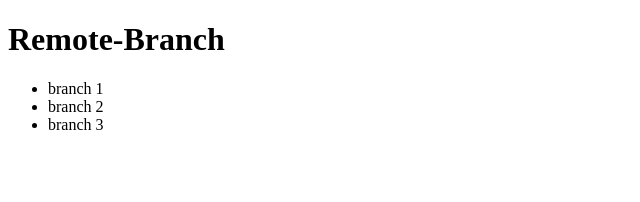
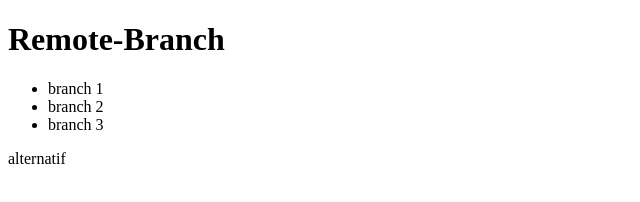
Before and after one commit to Fahriza123/remote-branch, a plain HTML site: page index.html in a window 1280 px wide. Shown: the full height of the page, 0-640 px from the left. Drawn offline with Linux system fonts and the light colour scheme.

Commit message:
menambah paragraf alternatif

```diff
--- a/index.html
+++ b/index.html
@@ -13,5 +13,6 @@
         <li>branch 2</li>
         <li>branch 3</li>
     </ul>
+    <p>alternatif</p>
 </body>
 </html>
```
